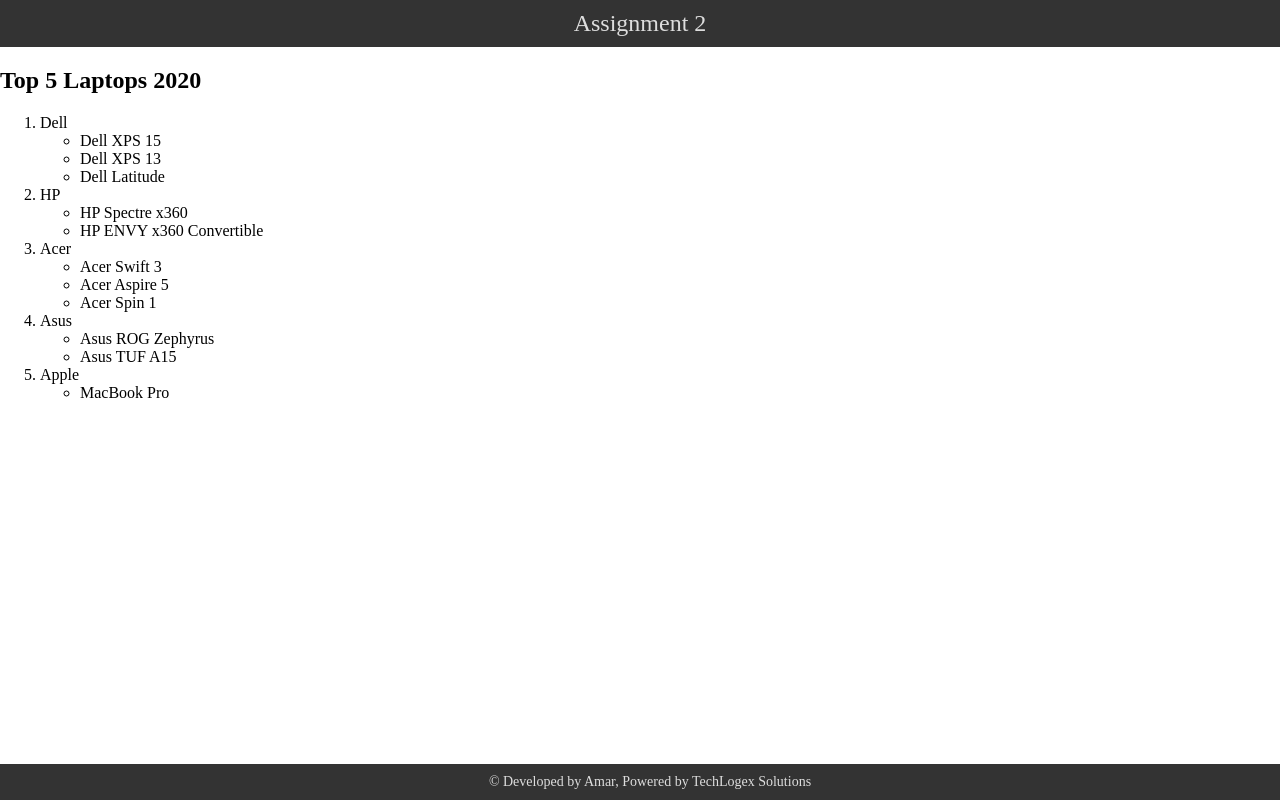
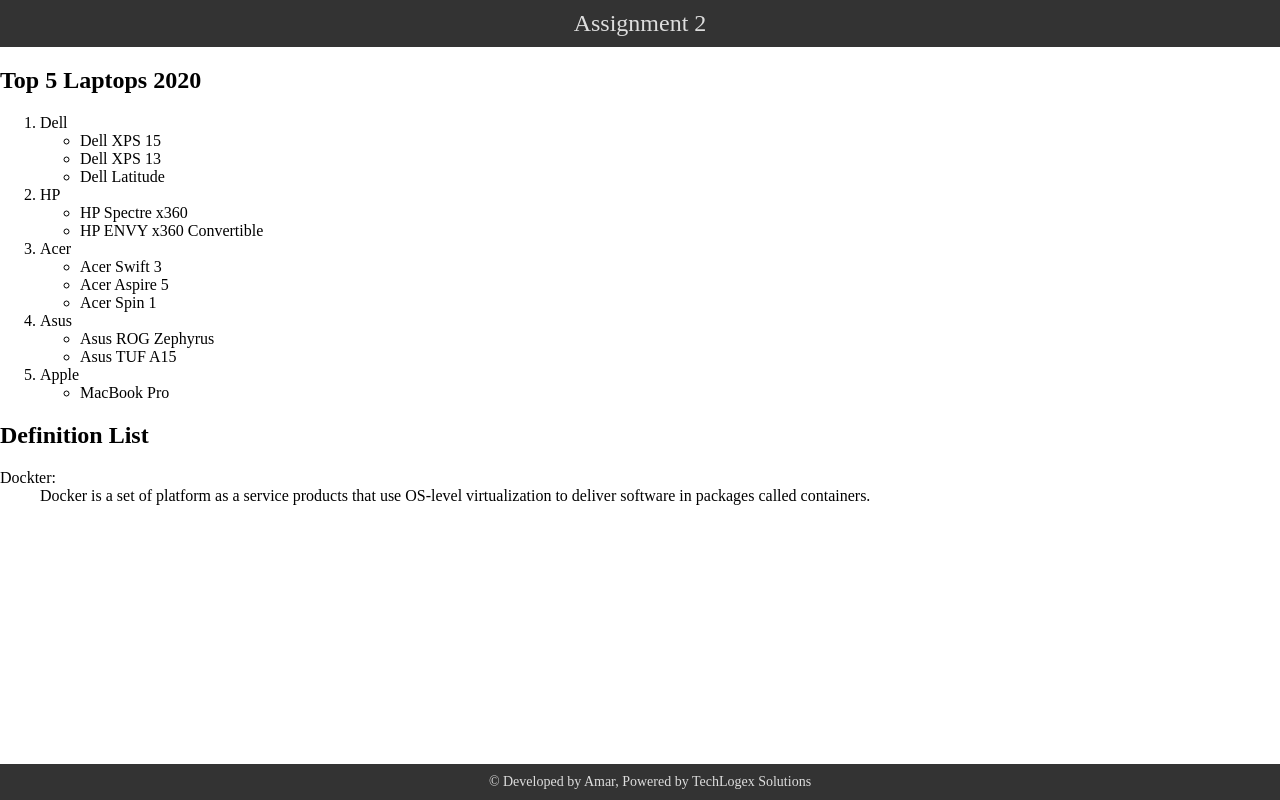
Before and after one commit to meandcloud/HTML-Batch7, a plain HTML site: page Chapter3/assignment3.html in a window 1280 px wide. Drawn offline with Linux system fonts and the light colour scheme.

Commit message:
edit assignment3.html
added missing tags in assignment3.html

```diff
--- a/Chapter3/assignment3.html
+++ b/Chapter3/assignment3.html
@@ -45,6 +45,18 @@
         </ul>
     </ol>
 
+    <h2>Definition List</h2>
+
+    <dl>
+        <dt>Dockter:</dt>
+        <dd>
+            Docker is a set of platform as a service products that use OS-level
+            virtualization to deliver software in packages called containers.
+        </dd>
+    </dl>
+
+
+
 
     <footer>&copy Developed by Amar, Powered by TechLogex Solutions</footer>
 
```
Also changed, not shown: 1 other file.
